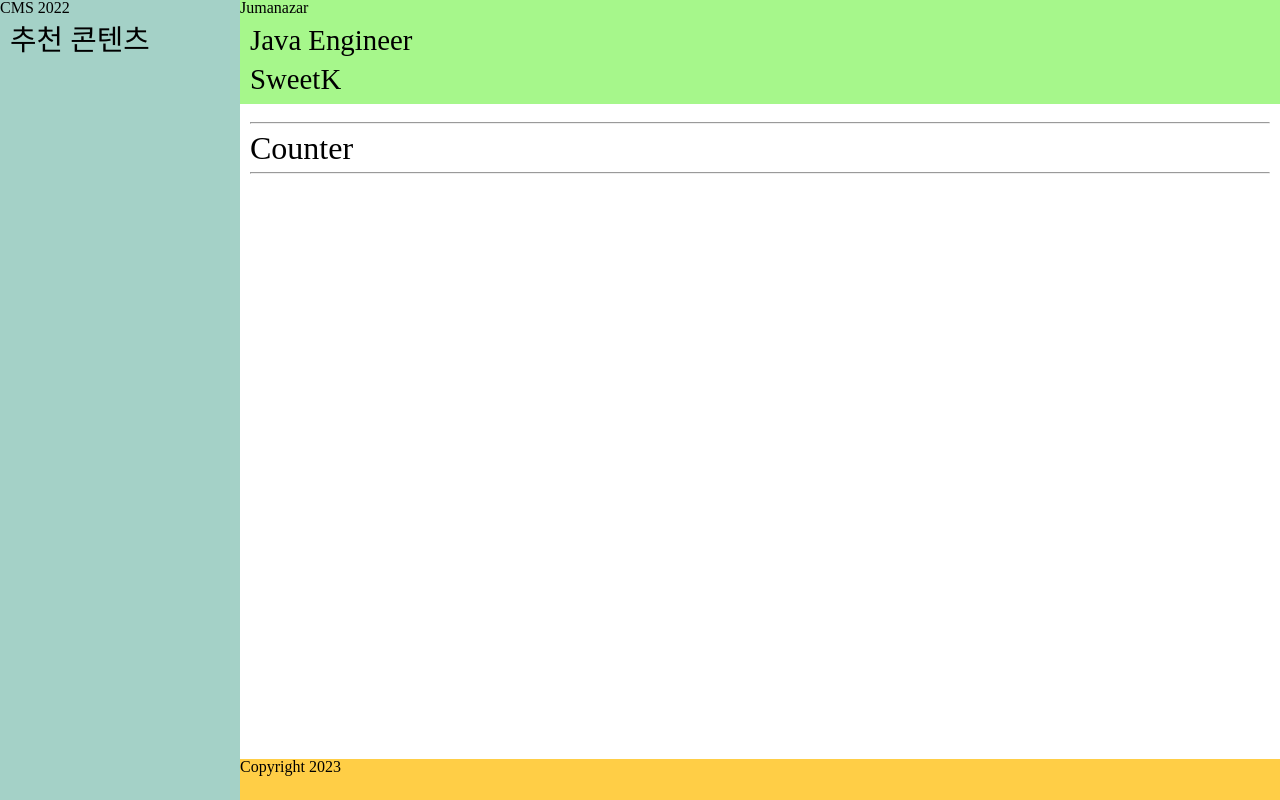
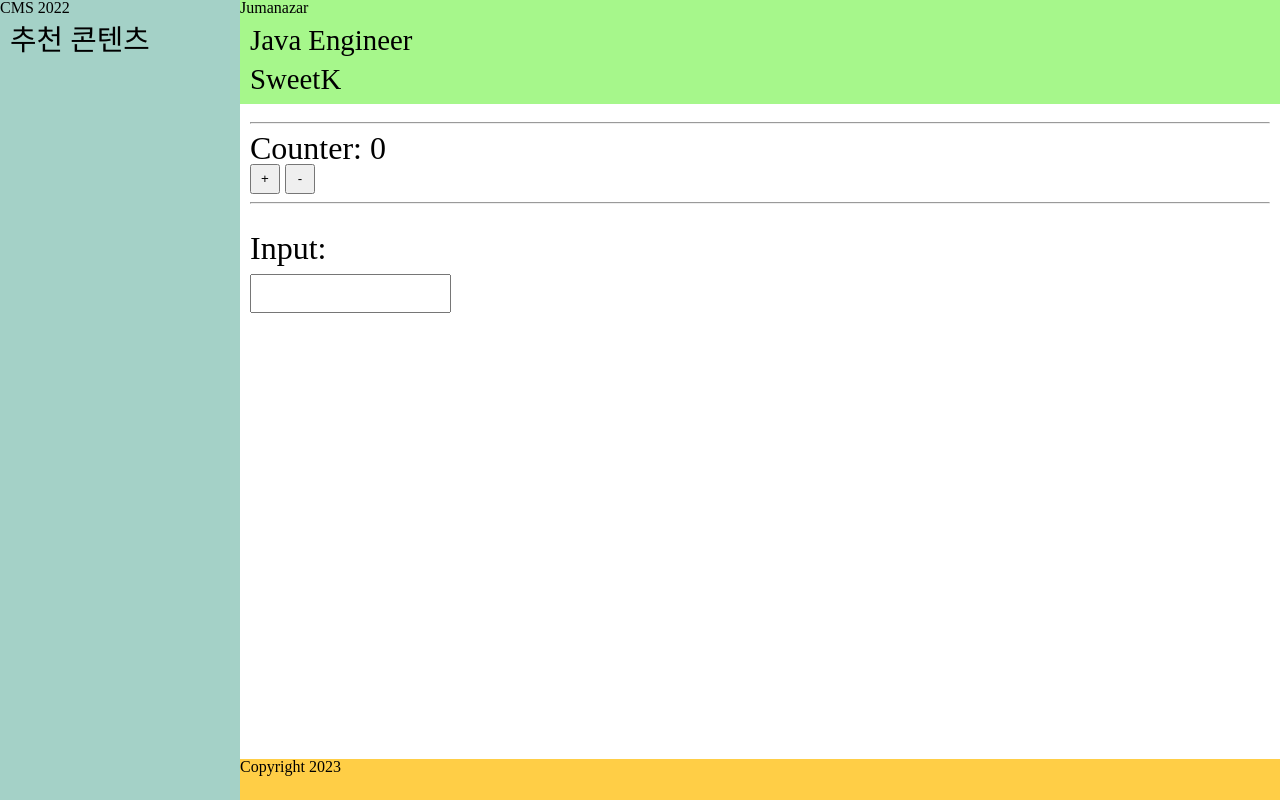
Before and after one commit to jsr1611/react-practice, a React (Create React App) app in the folder react-standard/: page / in a window 1280 px wide. Built offline with nearby package versions, Linux system fonts and the light colour scheme; the HTML template or start-up script is replaced by a standard one; a web font is replaced by a local one.

Commit message:
added Input Component as a sample for events in React, and updated Counter Components

```diff
--- a/react-standard/src/components/Counter.tsx
+++ b/react-standard/src/components/Counter.tsx
@@ -12,6 +12,11 @@ const Wrap = styled.div`
     h1 {
         font-size: 2em;
     }
+    button {
+        margin-right: 5px;
+        width: 30px;
+        height: 30px;
+    }
 `;
 
 function Counter() {
@@ -19,12 +24,26 @@ function Counter() {
     //read-only, update
     const [count, setCount] = useState<number>(0);
 
+    //event
+    const onIncrease = () => {
+        setCount((prevSt) => prevSt + 1);
+    };
+    const onDecrease = () => {
+        setCount(count - 1);
+    };
+
     //view
     return (
         <>
             <Wrap>
                 <hr />
-                <h1>Counter</h1>
+                <h1>Counter: {count}</h1>
+                <button onClick={() => setCount((prevSt) => prevSt + 3)}>
+                    +
+                </button>
+                <button onClick={() => setCount((prevSt) => prevSt - 1)}>
+                    -
+                </button>
                 <hr />
             </Wrap>
         </>
--- /dev/null
+++ b/react-standard/src/components/Input.tsx
@@ -0,0 +1,42 @@
+/**
+ * @description Input Component
+ * @see https://jumanazar.uz/react-practice
+ */
+
+import { ChangeEvent, useState } from "react";
+import styled from "styled-components";
+
+const Wrap = styled.div`
+    padding: 10px;
+    h1 {
+        font-size: 2em;
+    }
+
+    input {
+        margin-top: 10px;
+        padding: 10px;
+    }
+`;
+
+function Input() {
+    //state
+    const [inputValue, setInput] = useState<string>("");
+
+    //event
+    const onChange = (e: ChangeEvent<HTMLInputElement>) => {
+        const value = e.target.value;
+        setInput(value);
+    };
+
+    //view
+    return (
+        <>
+            <Wrap>
+                <h1>Input: {inputValue}</h1>
+                <input value={inputValue} onChange={onChange} />
+            </Wrap>
+        </>
+    );
+}
+
+export default Input;
--- a/react-standard/src/layout/Contents.tsx
+++ b/react-standard/src/layout/Contents.tsx
@@ -1,4 +1,5 @@
 import Counter from "@/components/Counter";
+import Input from "@/components/Input";
 import styled from "styled-components";
 
 type Props = {
@@ -20,6 +21,7 @@ function Contents({ title, description, version }: Props) {
     return (
         <ContentsContainer>
             <Counter />
+            <Input />
         </ContentsContainer>
     );
 }
```
Also changed, not shown: 1 other file (tests, documents, lock files or other folders).
